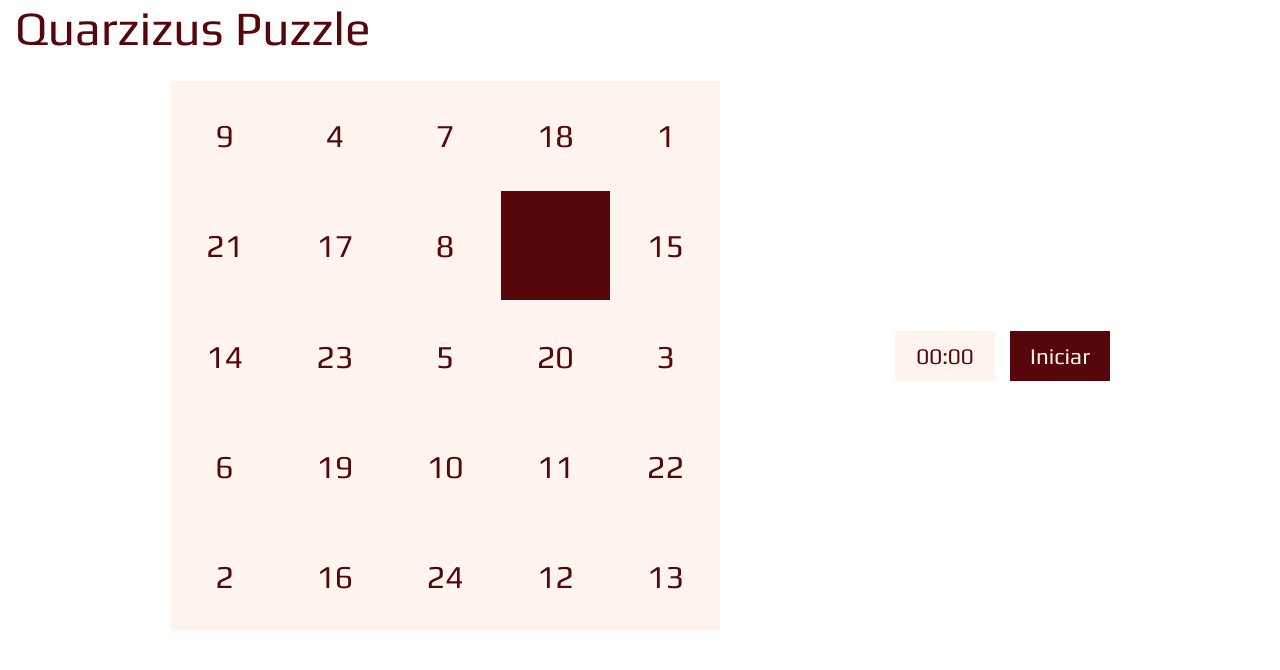
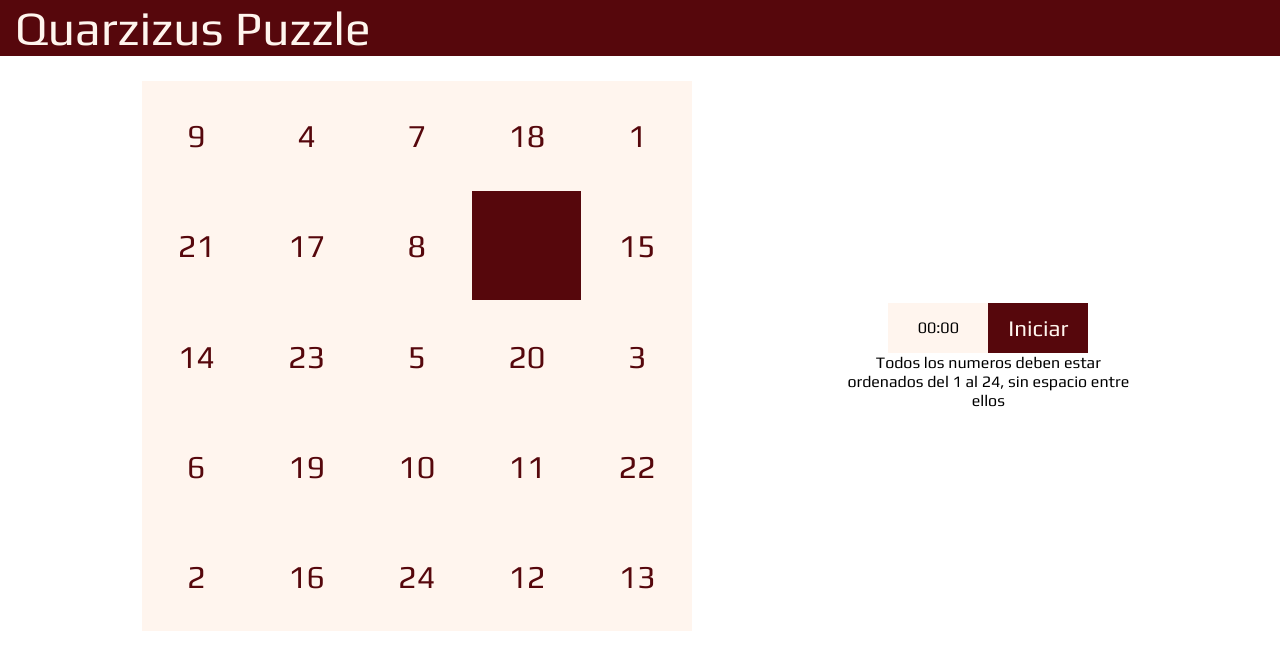
Before and after one commit to Quarzizus/quarzizus-puzzle, a React (Vite) app: page / in a window 1280 px wide. Shown: the top 670 px of the page. Built offline with nearby package versions, Linux system fonts and the light colour scheme.

Commit message:
Se agregan las instrucciones

```diff
--- a/src/components/Box/styles.ts
+++ b/src/components/Box/styles.ts
@@ -2,7 +2,6 @@ import styled from "styled-components";
 import { wine } from "../../styles/variables";
 
 const BoxComponent = styled.div`
-  /* background-color: ${wine}; */
   display: flex;
   align-items: center;
   justify-content: center;
--- a/src/components/Header/styles.ts
+++ b/src/components/Header/styles.ts
@@ -1,14 +1,20 @@
-import styled from "styled-components";
+import styled, { css } from "styled-components";
 import { wine } from "../../styles/variables";
 
 const HeaderComponent = styled.header`
-  color: ${wine};
+  color: #fff5ee;
   width: 100%;
+  background-color: ${wine};
   grid-column: 1/-1;
   display: flex;
   align-items: center;
   font-size: 3rem;
   padding-left: 15px;
+  ${css`
+    @media screen and (max-width: 465px) {
+      justify-content: center;
+    }
+  `}
 `;
 
 export { HeaderComponent };
--- a/src/components/Timer/index.tsx
+++ b/src/components/Timer/index.tsx
@@ -29,11 +29,19 @@ const Timer = () => {
 
   return (
     <TimerComponent>
-      <p>{formatTime(state.time)}</p>
+      <div className="Timer_container">
+        <p>{formatTime(state.time)}</p>
+        {!state.hasWon && (
+          <button onClick={() => toActivedTimer()}>
+            {state.isPause ? "Iniciar" : "Pausar"}
+          </button>
+        )}
+      </div>
       {!state.hasWon && (
-        <button onClick={() => toActivedTimer()}>
-          {state.isPause ? "Iniciar" : "Pausar"}
-        </button>
+        <span>
+          Todos los numeros deben estar ordenados del 1 al 24, sin espacio entre
+          ellos
+        </span>
       )}
     </TimerComponent>
   );
--- a/src/components/Timer/styles.ts
+++ b/src/components/Timer/styles.ts
@@ -2,10 +2,11 @@ import styled from "styled-components";
 import { wine } from "../../styles/variables";
 
 const TimerComponent = styled.section`
-  font-size: 1.4rem;
+  display: flex;
+  justify-content: center;
+  flex-direction: column;
   align-items: center;
-  gap: 15px;
-  color: ${wine};
+  .Timer_container {
     display: flex;
     p {
       background-color: #fff5ee;
@@ -24,6 +25,11 @@ const TimerComponent = styled.section`
       font-size: 1.4rem;
       cursor: pointer;
     }
+  }
+  span {
+    max-width: 300px;
+    text-align: center;
+  }
 `;
 
 export { TimerComponent };
```
Lines whose indentation alone changed are shown as unchanged.
